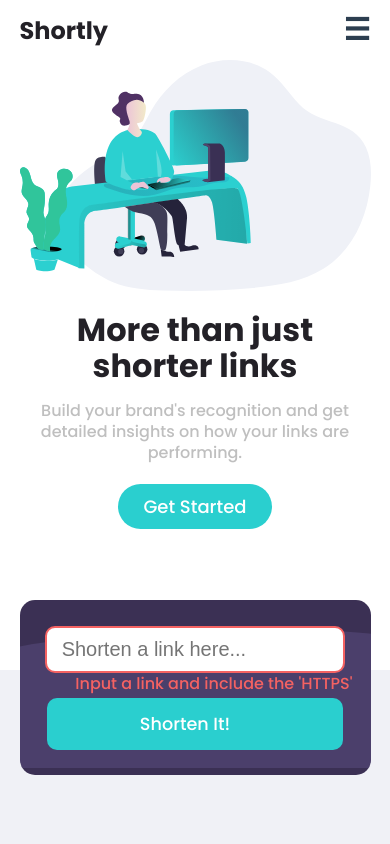
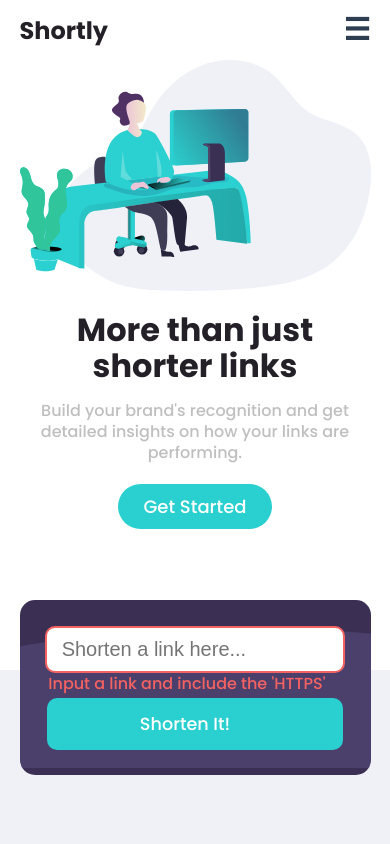
Before and after one commit to Ayoazeez26/link-shortener, a Vue app: page / in a window 390 px wide. Shown: the top 844 px of the page. Built offline with nearby package versions, Linux system fonts and the light colour scheme; what v-clipboard would draw is missing.

Commit message:
added error message

```diff
--- a/src/components/ShortenInput.vue
+++ b/src/components/ShortenInput.vue
@@ -223,7 +223,7 @@ export default {
   }
   .errorMessage {
     bottom: 63px;
-    left: 47px;
+    left: 20px;
   }
 }
 </style>
```
